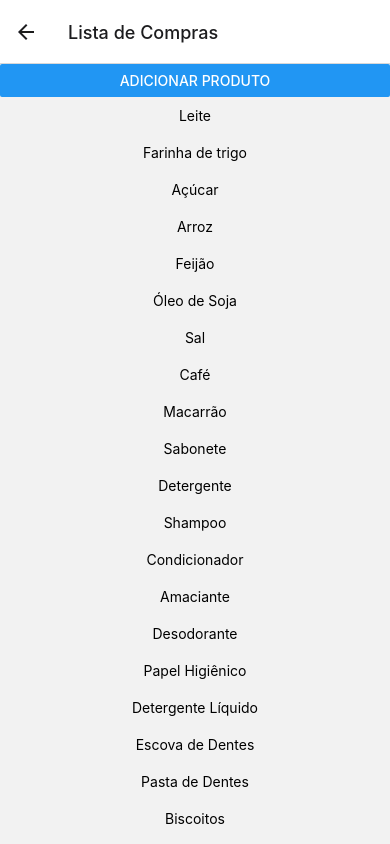
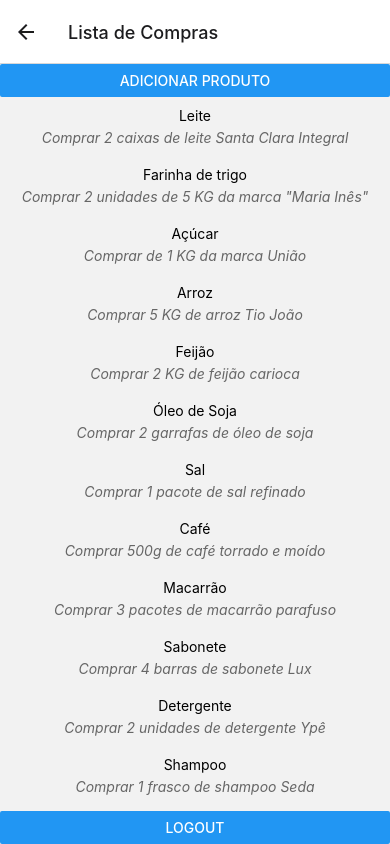
Before and after one commit to SchuGabriel/react-mobile, a React Native app: screen /Home in a window 390 px wide. Built offline with nearby package versions, Linux system fonts and the light colour scheme.

Commit message:
funcionalidade de deslogar

```diff
--- a/componentes/Home.js
+++ b/componentes/Home.js
@@ -1,12 +1,12 @@
 import React, { useState } from 'react';
 import { View, Text, Button, FlatList, TouchableOpacity } from 'react-native';
 import { useNavigation } from '@react-navigation/native';
-import { goToDetailsScreen, goToNew } from './Navigation';
+import { goToNew } from './Navigation';
+import { removeUser } from '../src/services/authService';
 
 function Home() {
     const navigation = useNavigation();
 
-    // Array de dados
     const [data, setData] = useState([
         { id: 1, name: 'Leite', description: 'Comprar 2 caixas de leite Santa Clara Integral' },
         { id: 2, name: 'Farinha de trigo', description: 'Comprar 2 unidades de 5 KG da marca "Maria Inês"' },
@@ -35,8 +35,6 @@ function Home() {
         { id: 25, name: 'Alface', description: 'Comprar 1 maço de alface' },
     ]);
 
-
-    // Função para adicionar um novo item ao array de dados
     const addNewItem = (newItem) => {
         const lastId = data.length > 0 ? data[data.length - 1].id : 0;
         const newId = lastId + 1;
@@ -44,28 +42,31 @@ function Home() {
         setData([...data, newItem]);
     };
 
-    const handleNewItemAdded = (newItem) => {
-        addNewItem(newItem);
-    };
-
     const navigateToDetails = (item) => {
         navigation.navigate('Details', { item, data });
     };
 
+    const handleLogout = async () => {
+        await removeUser();
+        navigation.navigate('LoginScreen');
+    };
+
     return (
-        <View style={{ flex: 1, alignItems: 'right', justifyContent: 'center' }}>
+        <View style={{ flex: 1 }}>
             <Button title="Adicionar Produto" onPress={() => goToNew(navigation, addNewItem)} />
             <FlatList
                 data={data}
                 keyExtractor={(item) => item.id.toString()}
                 renderItem={({ item }) => (
                     <TouchableOpacity onPress={() => navigateToDetails(item)}>
-                        <View style={{ flex: 1, alignItems: 'center', justifyContent: 'center', marginVertical: 10 }}>
+                        <View style={{ alignItems: 'center', justifyContent: 'center', marginVertical: 10 }}>
                             <Text>{item.name}</Text>
+                            <Text style={{ marginTop: 5, fontStyle: 'italic', color: '#666' }}>{item.description}</Text>
                         </View>
                     </TouchableOpacity>
                 )}
             />
+            <Button title="Logout" onPress={handleLogout} />
         </View>
     );
 }
--- a/db.json
+++ b/db.json
@@ -7,7 +7,7 @@
         },
         {
             "id": 2,
-            "email": "usuario@gmail.com",
+            "email": "usuario",
             "password": "usuario"
         }
     ]
--- a/src/services/authService.js
+++ b/src/services/authService.js
@@ -1,4 +1,3 @@
-// src/services/authService.js
 import AsyncStorage from '@react-native-async-storage/async-storage';
 
 const USER_KEY = 'user_key';
```
